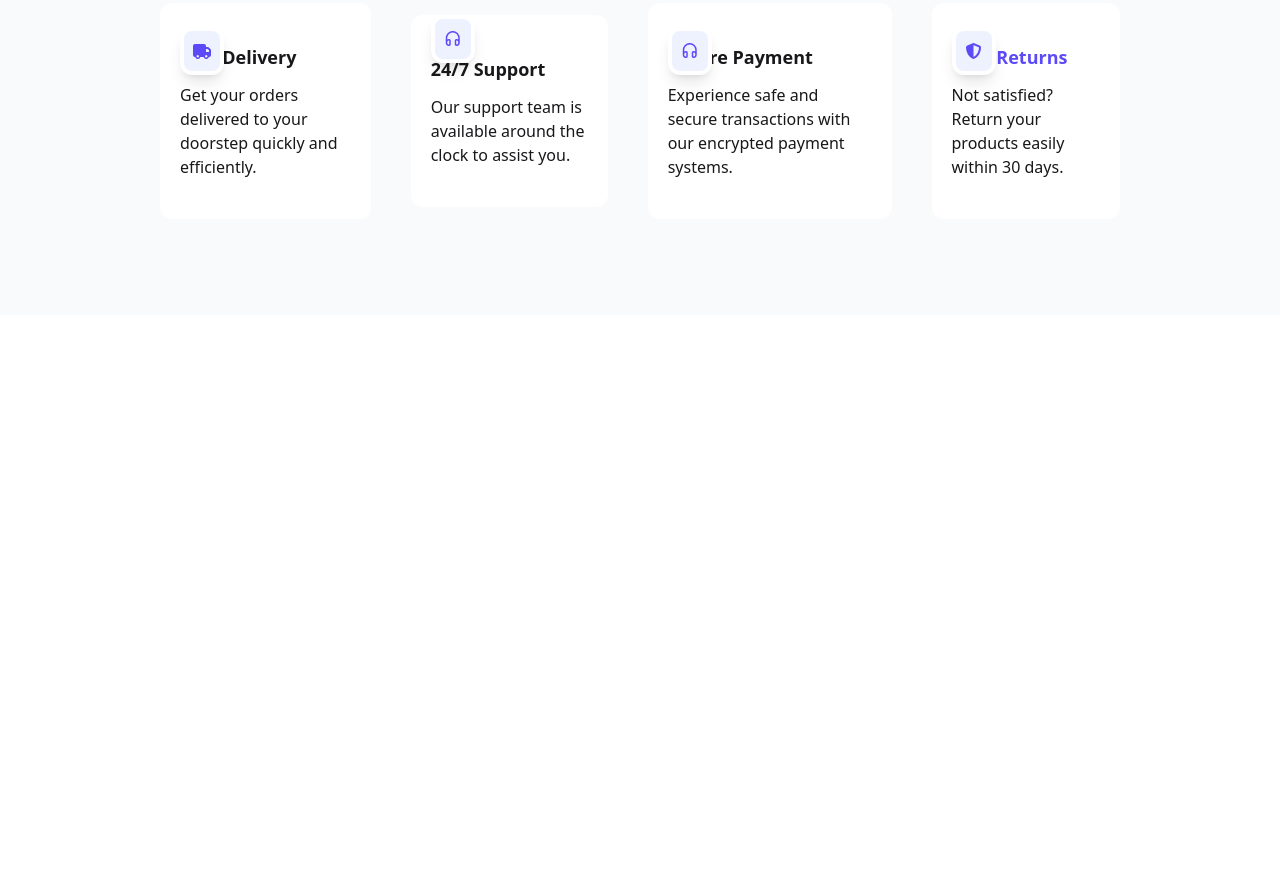
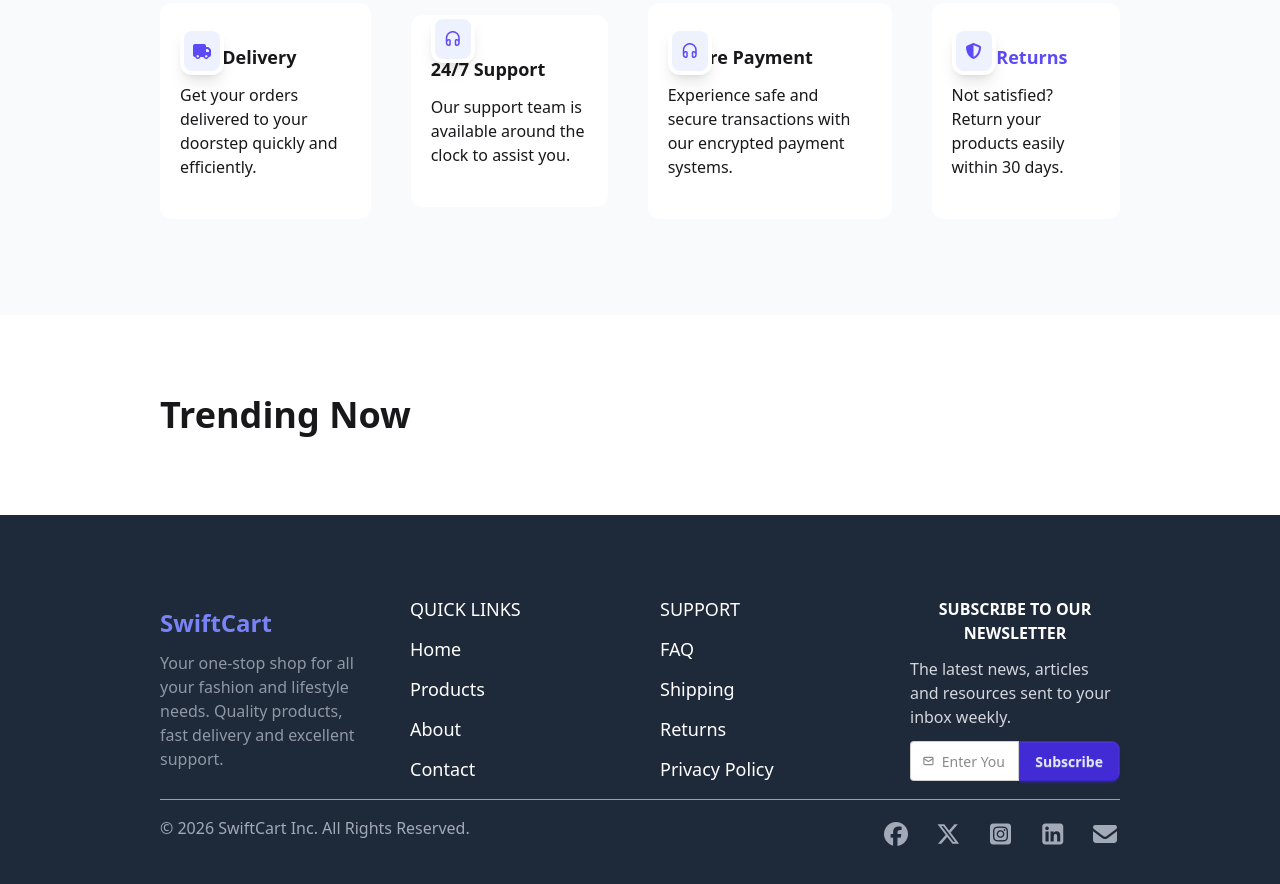
Before and after one commit to mramitkb/SwiftCart-A6, a plain HTML site: page index.html in a window 1280 px wide. Shown: the part 721-1605 px from the top of the page. Before the commit the page ends 1036 px from the top, so only its background shows below. Drawn offline with nearby package versions, Linux system fonts and the light colour scheme.

Commit message:
Footer Section done

```diff
--- a/index.html
+++ b/index.html
@@ -112,9 +112,88 @@
                 </div>
             </div>
         </section>
+        <!-- Trending Now -->
+        <section class="my-20">
+            <div class="w-9/12 mx-auto">
+                <h1 class="text-3xl md:text-4xl font-extrabold">Trending Now</h1>
+                <!-- Card Container -->
+                <div class="mt-8">
+                    <!-- Card -->
+                    <!-- <div class="border-2 border-gray-200 rounded-xl">
+                        <div class="bg-[#E5E7EB] py-20">
+                            <img class="w-[70%] mx-auto" src="./assets/banner-image.png" alt="">
+                        </div>
+                        <div class="p-5">
+                            <div class="flex items-center justify-between">
+                                <p class="text-[#818BFF] font-semibold bg-[#E0E7FF] w-fit px-2 rounded-xl py-1">Men's
+                                    Clothing</p>
+                                <p><i class="fa-solid fa-star text-[#FDC700]"></i> 3.9 (120)</p>
+                            </div>
+                            <h2>Title</h2>
+                            <p class="font-extrabold text-xl">$109.99</p>
+                            <div class="flex items-center justify-between">
+                                <button class="btn rounded-xl"><i class="fa-regular fa-eye"></i> Details</button>
+                                <button class="btn rounded-xl btn-primary"><i class="fa-solid fa-cart-shopping"></i> Add</button>
+                            </div>
+                        </div>
+                    </div> -->
+                </div>
+            </div>
+        </section>
     </main>
-    <footer>
-
+    <footer class="bg-[#1E2939] w-full mx-auto py-20">
+        <div class="w-9/12 mx-auto flex flex-col md:flex-row items-center justify-between gap-10">
+            <div class="space-y-3 flex-1">
+                <h1 class="text-[#7983F8] font-bold text-3xl md:text-2xl text-center md:text-start">SwiftCart</h1>
+                <p class="text-[#9098A6]">Your one-stop shop for all your fashion and lifestyle needs. Quality products,
+                    fast delivery and excellent support.</p>
+            </div>
+            <div class="text-lg text-white flex-1 list-none space-y-3">
+                <h1>QUICK LINKS</h1>
+                <li><a href="Home">Home</a></li>
+                <li><a href="Products">Products</a></li>
+                <li><a href="About">About</a></li>
+                <li><a href="Contact">Contact</a></li>
+            </div>
+            <div class="text-lg text-white flex-1 list-none space-y-3">
+                <h1>SUPPORT</h1>
+                <li><a href="FAQ">FAQ</a></li>
+                <li><a href="Shipping">Shipping</a></li>
+                <li><a href="Returns">Returns</a></li>
+                <li><a href="Policy">Privacy Policy</a></li>
+            </div>
+            <div class="flex-1 space-y-3">
+                <h1 class="text-white text-2xl md:text-base text-center font-semibold">SUBSCRIBE TO OUR NEWSLETTER</h1>
+                <p class="text-[#D2D6DD]">The latest news, articles and resources sent to your inbox weekly.</p>
+                <div class="join">
+                    <div>
+                        <label class="input validator join-item">
+                            <svg class="h-[1em] opacity-50" xmlns="http://www.w3.org/2000/svg" viewBox="0 0 24 24">
+                                <g stroke-linejoin="round" stroke-linecap="round" stroke-width="2.5" fill="none"
+                                    stroke="currentColor">
+                                    <rect width="20" height="16" x="2" y="4" rx="2"></rect>
+                                    <path d="m22 7-8.97 5.7a1.94 1.94 0 0 1-2.06 0L2 7"></path>
+                                </g>
+                            </svg>
+                            <input type="email" placeholder="Enter Your Email" required />
+                        </label>
+                        <div class="validator-hint hidden">Enter valid email address</div>
+                    </div>
+                    <button class="btn btn-primary rounded-lg rounded-l-none join-item">Subscribe</button>
+                </div>
+            </div>
+        </div>
+        <hr class="text-gray-400 my-4 w-9/12 mx-auto">
+        <div class="flex flex-col md:flex-row space-y-3 items-center justify-between text-[#A2AAB8] w-9/12 mx-auto">
+            <p>&copy; 2026 SwiftCart Inc. All Rights Reserved.</p>
+            <div class="space-x-4 text-2xl">
+                <a href="facebook"><i class="fa-brands fa-facebook"></i></a>
+                <a href="twitter"><i class="fa-brands fa-x-twitter"></i></a>
+                <a href="instagram"><i class="fa-brands fa-square-instagram"></i></a>
+                <a href="linkedin"><i class="fa-brands fa-square-linkedin"></i></a>
+                <a href="mail"><i class="fa-solid fa-envelope"></i></a>
+            </div>
+        </div>
     </footer>
 
 
```
